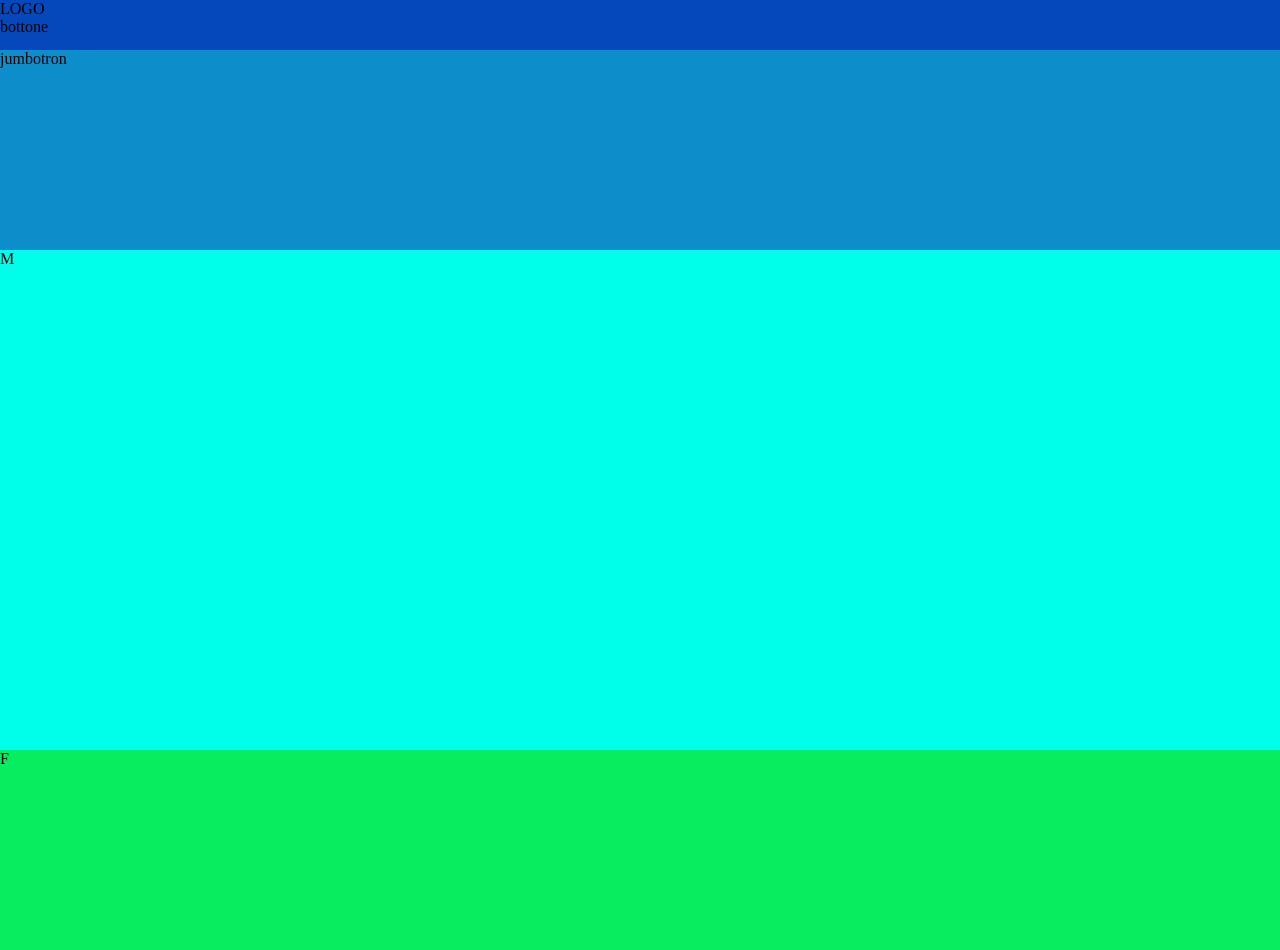
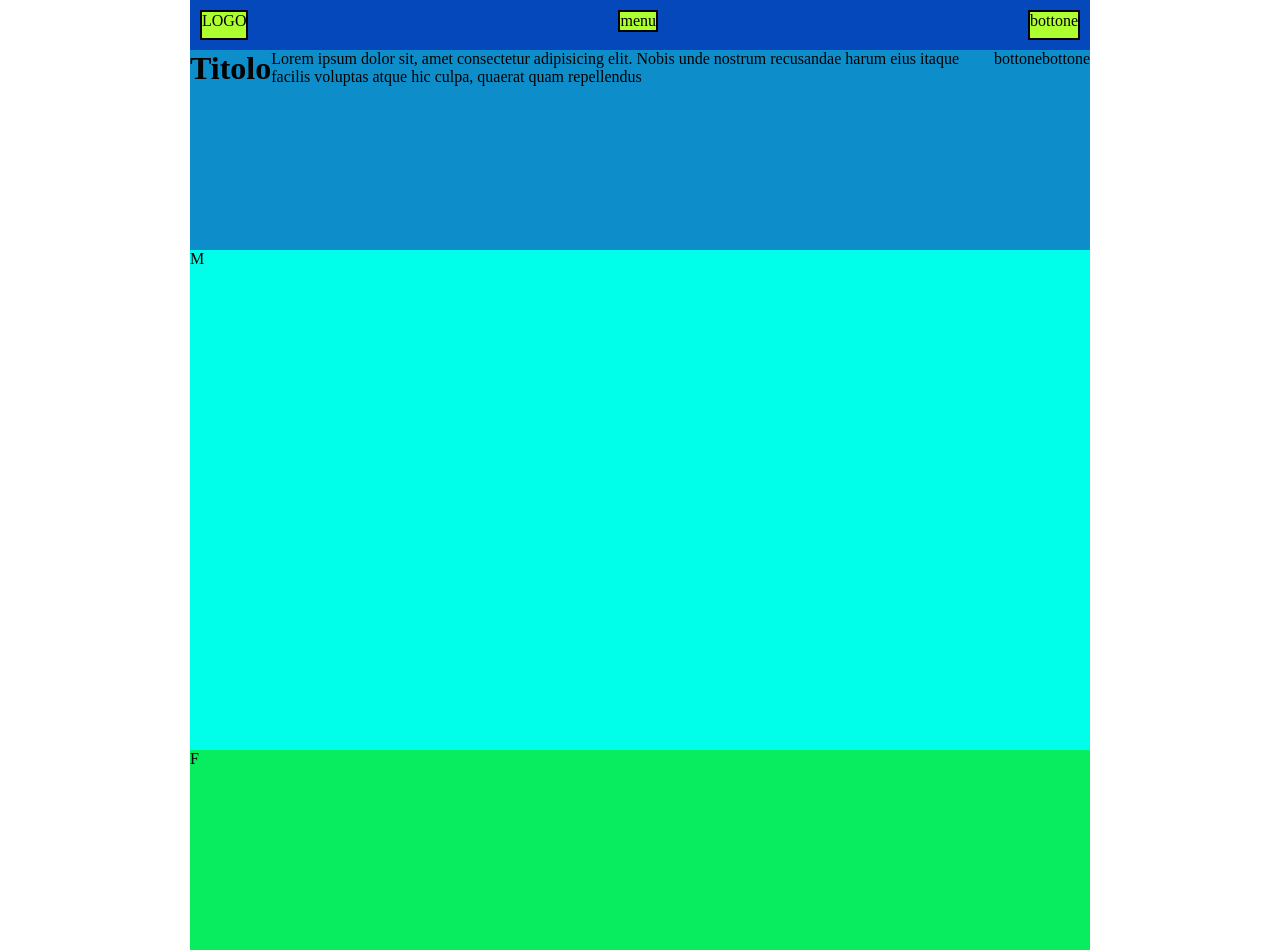
Before and after one commit to KarimPucci/htmlcss-struttura-discord, a plain HTML site: page index.html in a window 1280 px wide. Drawn offline with Linux system fonts and the light colour scheme.

Commit message:
header-inizio-jumbotron

```diff
--- a/index.html
+++ b/index.html
@@ -9,13 +9,16 @@
 </head>
 <body>
 
-  <header>
+  <div class="container"></div>
+
+  <header class="container">
     <div class="logo">
       LOGO
     </div>
 
     <div>
       <nav class="menù">
+        <span>menu</span>
         <!-- menu nav
         <ul>
           <li><a href="#">scarica</a></li>
@@ -33,15 +36,19 @@
     </div>
   </header>
 
-    <div class="jumbotron">
-      jumbotron
+    <div class="container jumbotron">
+      <img class="img-j" src="" alt="">
+      <h1 class="t-j">Titolo</h1>
+      <p class="p-j">Lorem ipsum dolor sit, amet consectetur adipisicing elit. Nobis unde nostrum recusandae harum eius itaque facilis voluptas atque hic culpa, quaerat quam repellendus</p>
+      <span class="s-j">bottone</span>
+      <span class="s-j">bottone</span>
     </div>
 
-  <main>
+  <main class="container">
     M
   </main>
 
-  <footer>
+  <footer class="container">
     F
   </footer>
 
--- a/style.css
+++ b/style.css
@@ -9,9 +9,26 @@
   border: 1px solid black;
 }
 
+.container{
+  margin: auto;
+  width: 900px;
+}
+
+.container{
+  display: flex;
+}
+
 header{
   background-color: rgb(5, 72, 188);
   height: 50px;
+  display: flex;
+  justify-content: space-between;
+  padding: 10px;
+}
+
+.logo, .menù, .bottone-nav{
+  border: 2px solid black;
+  background-color: greenyellow;
 }
 
 .jumbotron{
```
